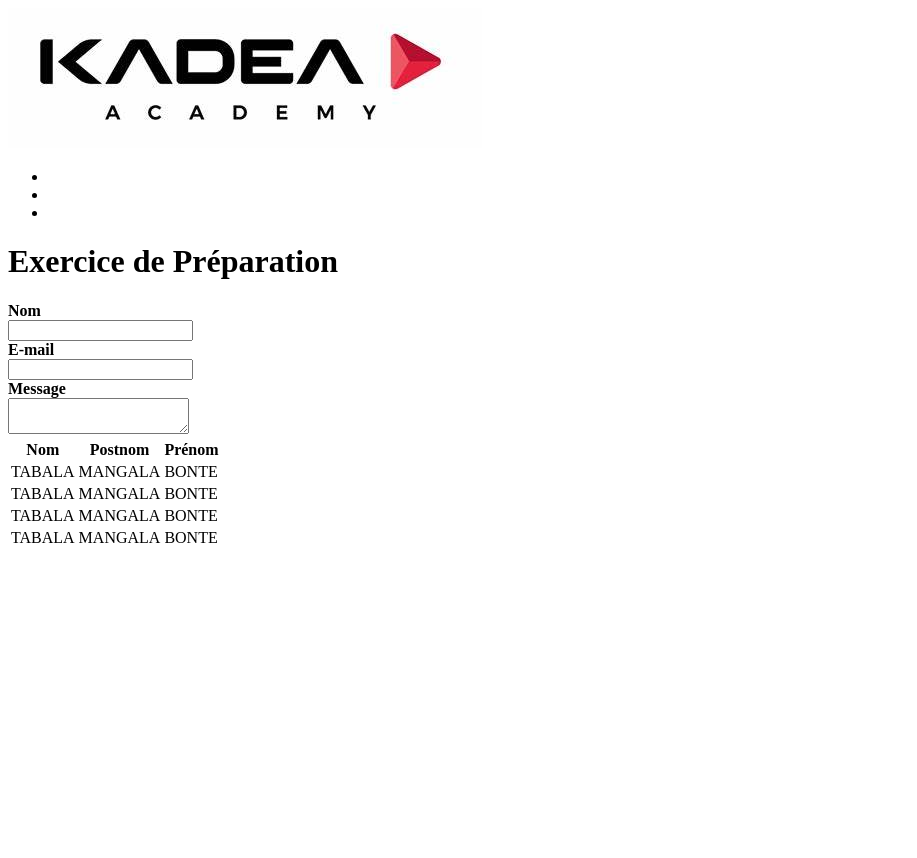
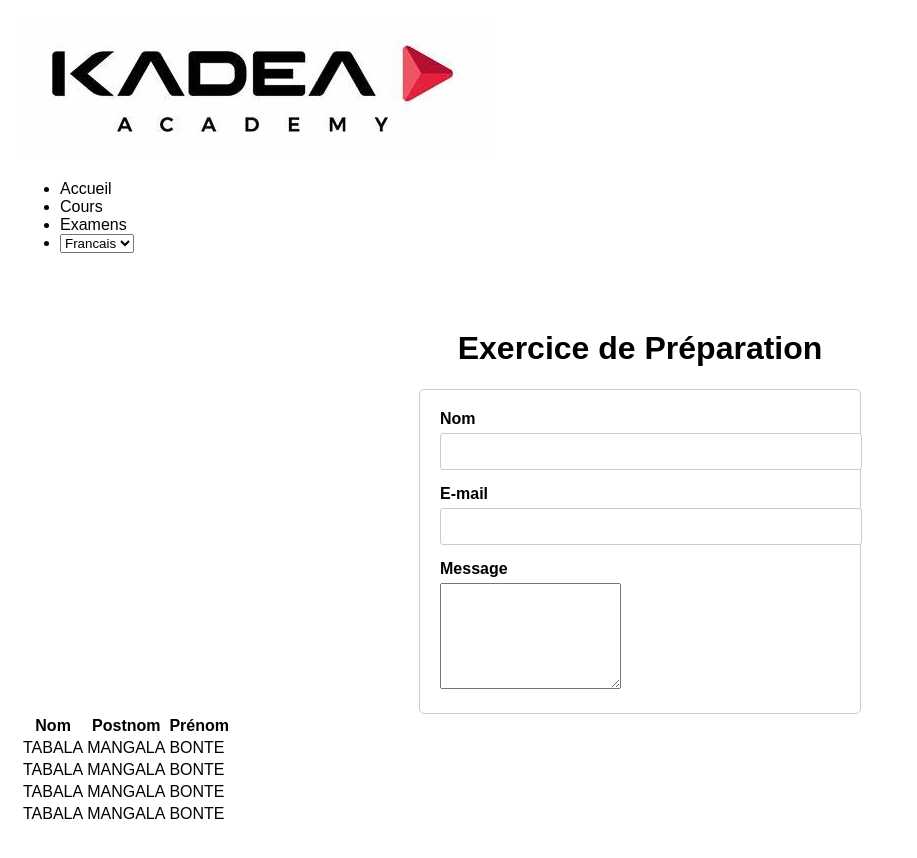
Before and after one commit to Bontetabala/exercice-de-pr-paration, a plain HTML site: page index.html in a window 1280 px wide. Shown: the whole page, without its empty margins (0-917 px from the left). Before the commit the page ends 800 px from the top, so only its background shows below. Drawn offline with Linux system fonts and the light colour scheme.

Commit message:
add style page

```diff
--- a/index.html
+++ b/index.html
@@ -3,6 +3,7 @@
 <head>
     <meta charset="UTF-8">
     <meta name="viewport" content="width=device-width, initial-scale=1.0">
+    <link rel="stylesheet" href="style.css">
     <title>Préparation</title>
 </head>
 <body>
@@ -17,11 +18,16 @@
             <div>
                 <nav>
                     <ul>
-                        <li></li>
-                        <li></li>
-                        <li></li>
+                        <li>Accueil</li>
+                        <li>Cours</li>
+                        <li>Examens</li>
+                        <li><select id="langue">
+                            <option value="fr">Francais</option>
+                            </select></li>
                     </ul>
+
                 </nav>
+
             </div>
         </div>
     </header>
--- /dev/null
+++ b/style.css
@@ -0,0 +1,47 @@
+body {
+    font-family: sans-serif;
+    margin: 0;
+    padding: 0;
+  }
+  header, main, footer {
+    padding: 20px;
+  }
+  h1 {
+    text-align: center;
+  }
+
+  form {
+    width: 100%;
+    max-width: 400px;
+    margin: 0 auto;
+    padding: 20px;
+    border: 1px solid #ccc;
+    border-radius: 5px;
+  }
+
+  label {
+    display: block;
+    margin-bottom: 5px;
+    font-weight: bold;
+  }
+
+  input[type="text"],
+  input[type="email"],
+
+  textarea {
+    width: 100%;
+    padding: 10px;
+    margin-bottom: 15px;
+    border: 1px solid #ccc;
+    border-radius: 3px;
+  }
+  textarea {
+    height: 100px;
+
+  }
+
+  @media (max-width: 768px) {
+    label {
+      text-align: left;
+    }
+  }
```
